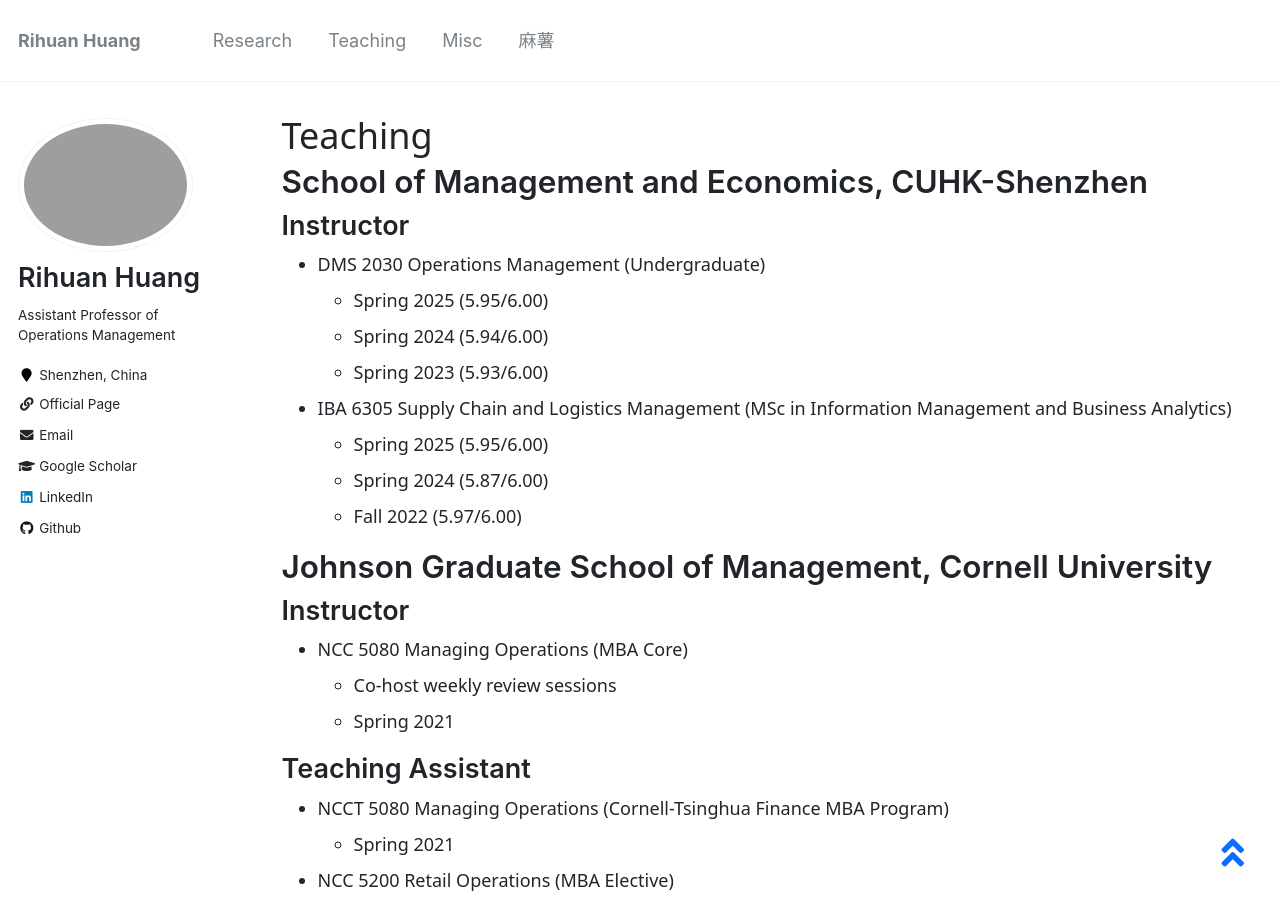
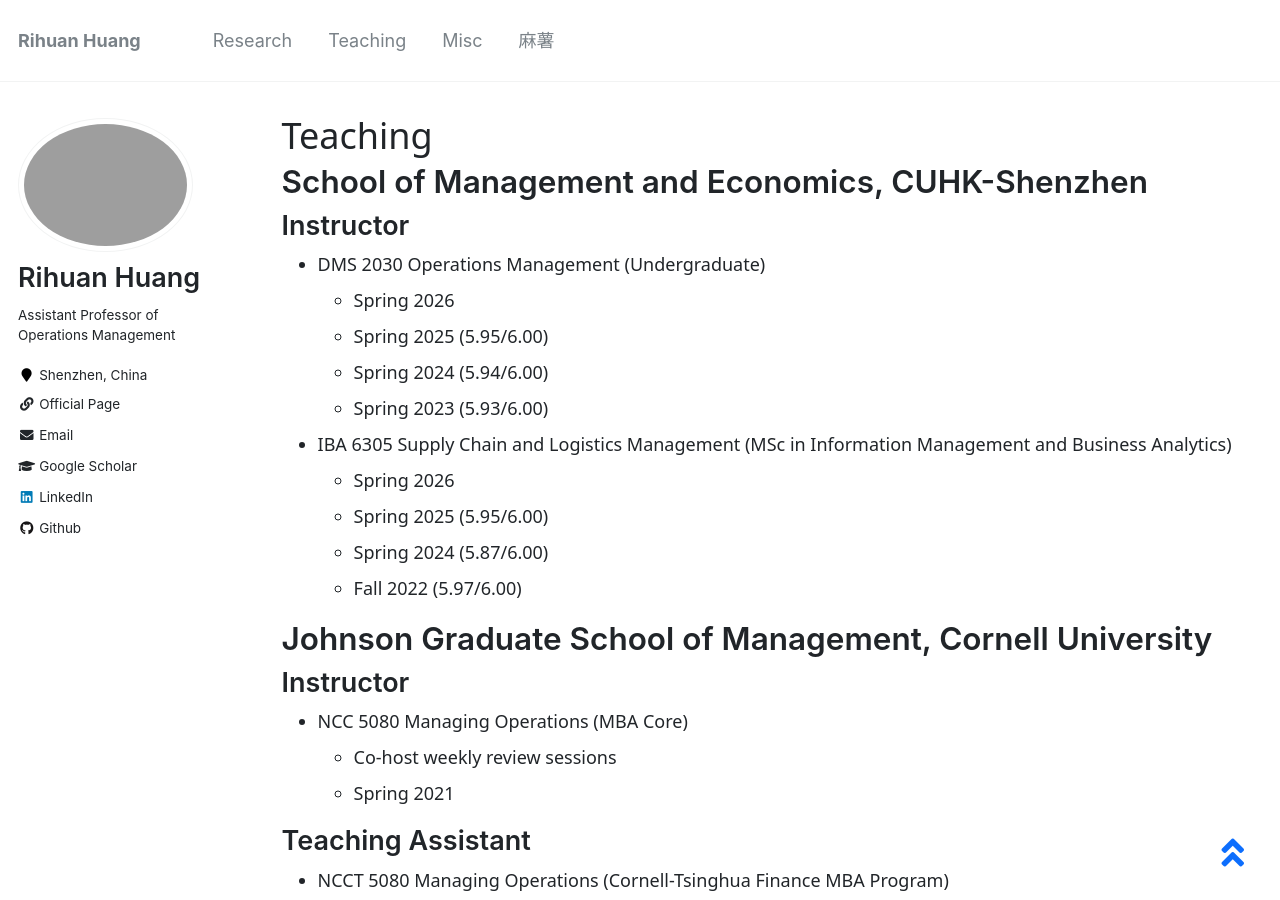
Before and after one commit to RihuanHuang/rihuanhuang.github.io, a Jekyll site: the page built from _pages/teaching.md, in a window 1280 px wide and 900 px high. Built offline with Jekyll 4.4.1, drawn with Linux system fonts in a browser that asks for light colours.

Commit message:
Update teaching.md

```diff
--- a/_pages/teaching.md
+++ b/_pages/teaching.md
@@ -12,10 +12,12 @@
 ## School of Management and Economics, CUHK-Shenzhen
 ### Instructor
 * DMS 2030 Operations Management (Undergraduate)
+  * Spring 2026
   * Spring 2025 (5.95/6.00)
   * Spring 2024 (5.94/6.00)
   * Spring 2023 (5.93/6.00)
 * IBA 6305 Supply Chain and Logistics Management (MSc in Information Management and Business Analytics)
+  * Spring 2026
   * Spring 2025 (5.95/6.00)
   * Spring 2024 (5.87/6.00)
   * Fall 2022 (5.97/6.00)
```
